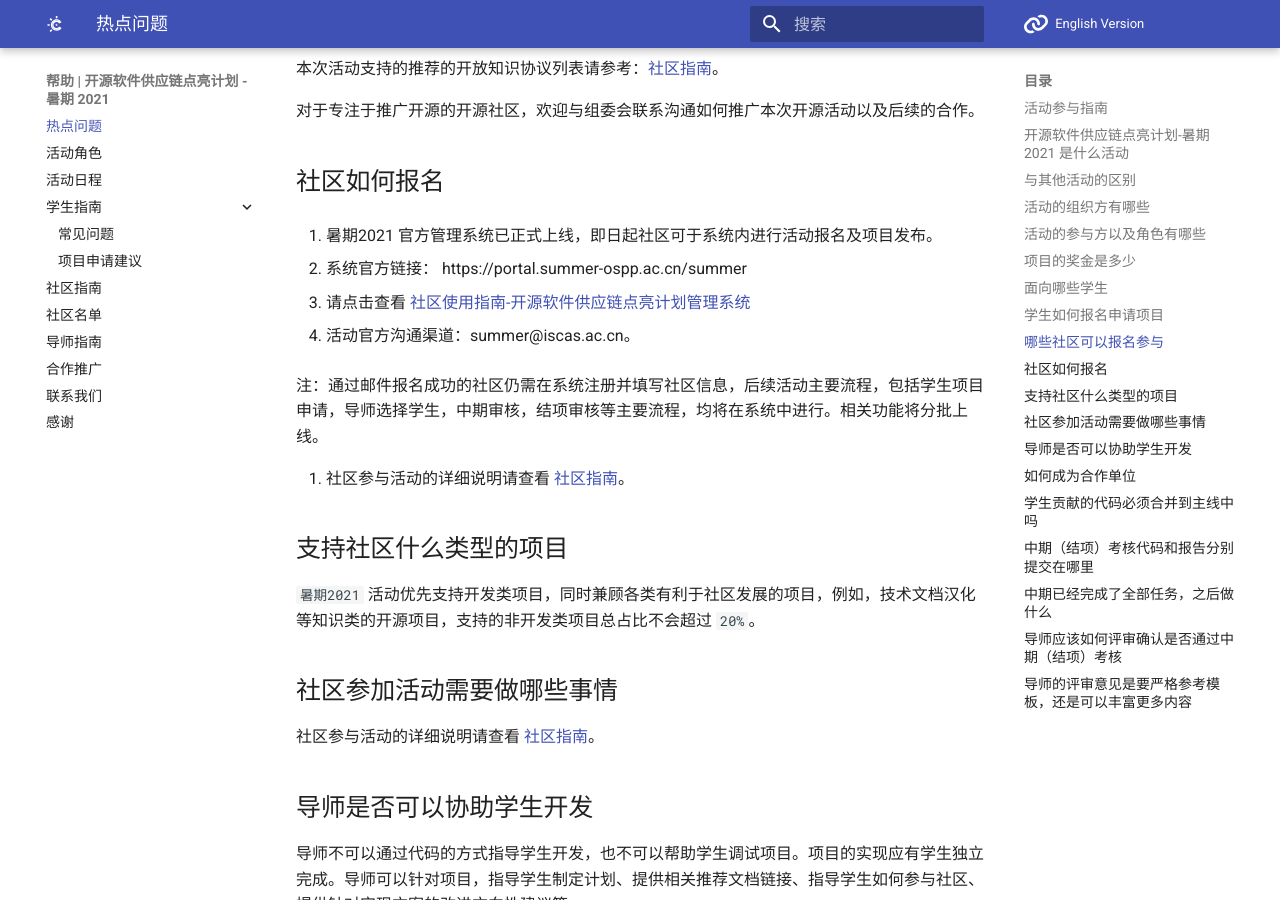
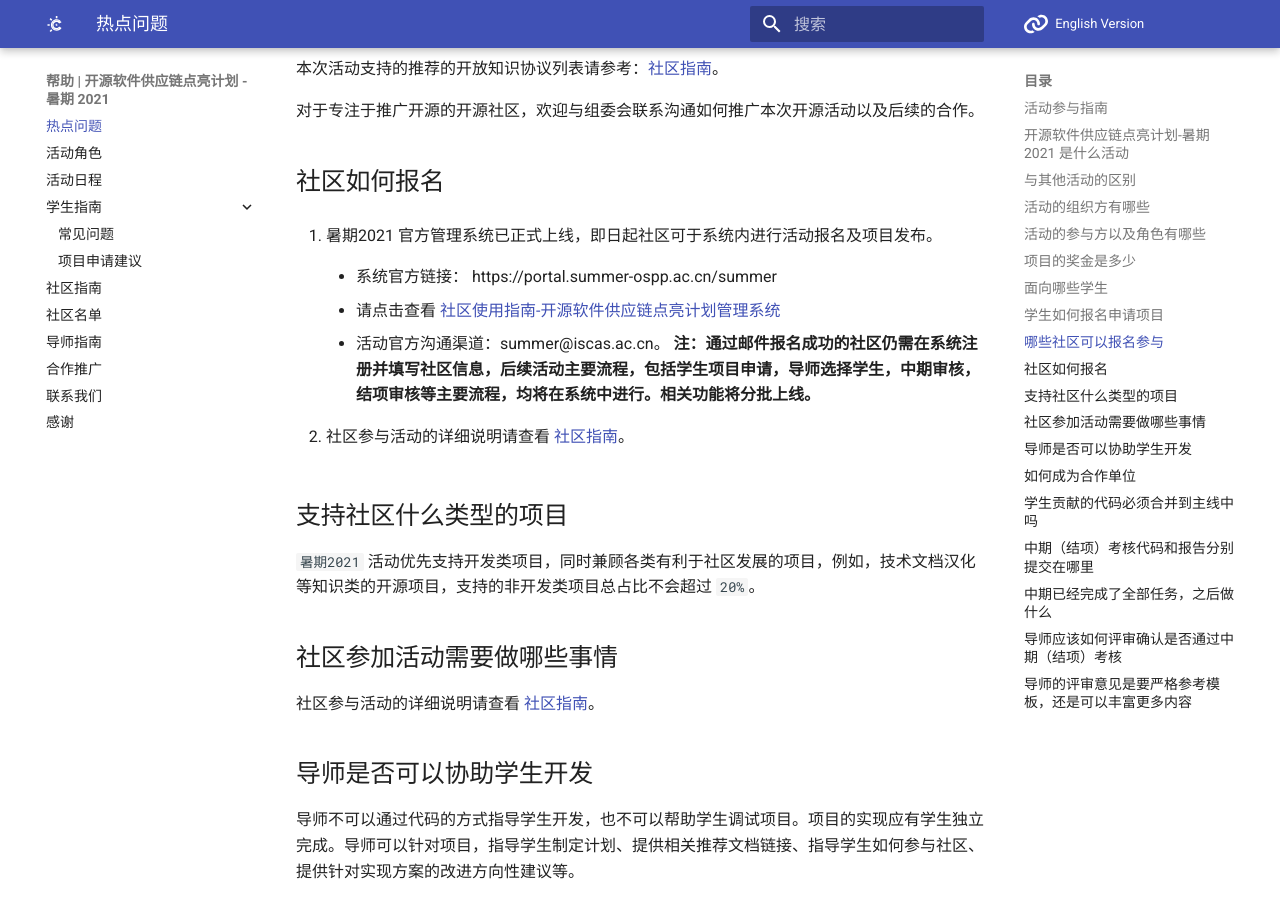
Before and after one commit to summer-ospp/help, an MkDocs documentation site: the page built from docs/index.md, in a window 1280 px wide and 900 px high, scrolled down 2302 px. Built offline with MkDocs 1.6.1 and Material for MkDocs 9.7.7, drawn with Linux system fonts in a browser that asks for light colours; comment, search, counter and statistics services are not loaded.

```diff
--- a/docs/index.md
+++ b/docs/index.md
@@ -76,13 +76,12 @@
 
 1. 暑期2021 官方管理系统已正式上线，即日起社区可于系统内进行活动报名及项目发布。
 
-  - 系统官方链接： https://portal.summer-ospp.ac.cn/summer
+    - 系统官方链接： https://portal.summer-ospp.ac.cn/summer
 
-  - 请点击查看 [社区使用指南-开源软件供应链点亮计划管理系统](https://github.com/summer-ospp/help/blob/main/docs/assets/%E7%BB%84%E7%BB%87%E4%BD%BF%E7%94%A8%E6%8C%87%E5%8D%97-%E5%BC%80%E6%BA%90%E8%BD%AF%E4%BB%B6%E4%BE%9B%E5%BA%94%E9%93%BE%E7%82%B9%E4%BA%AE%E8%AE%A1%E5%88%92%E7%AE%A1%E7%90%86%E7%B3%BB%E7%BB%9F.pdf)
+    - 请点击查看 [社区使用指南-开源软件供应链点亮计划管理系统](https://github.com/summer-ospp/help/blob/main/docs/assets/%E7%BB%84%E7%BB%87%E4%BD%BF%E7%94%A8%E6%8C%87%E5%8D%97-%E5%BC%80%E6%BA%90%E8%BD%AF%E4%BB%B6%E4%BE%9B%E5%BA%94%E9%93%BE%E7%82%B9%E4%BA%AE%E8%AE%A1%E5%88%92%E7%AE%A1%E7%90%86%E7%B3%BB%E7%BB%9F.pdf)
 
-  - 活动官方沟通渠道：summer@iscas.ac.cn。
-
-  注：通过邮件报名成功的社区仍需在系统注册并填写社区信息，后续活动主要流程，包括学生项目申请，导师选择学生，中期审核，结项审核等主要流程，均将在系统中进行。相关功能将分批上线。
+    - 活动官方沟通渠道：summer@iscas.ac.cn。
+**注：通过邮件报名成功的社区仍需在系统注册并填写社区信息，后续活动主要流程，包括学生项目申请，导师选择学生，中期审核，结项审核等主要流程，均将在系统中进行。相关功能将分批上线。**
 
 2. 社区参与活动的详细说明请查看 [社区指南](community.md)。
 
```
